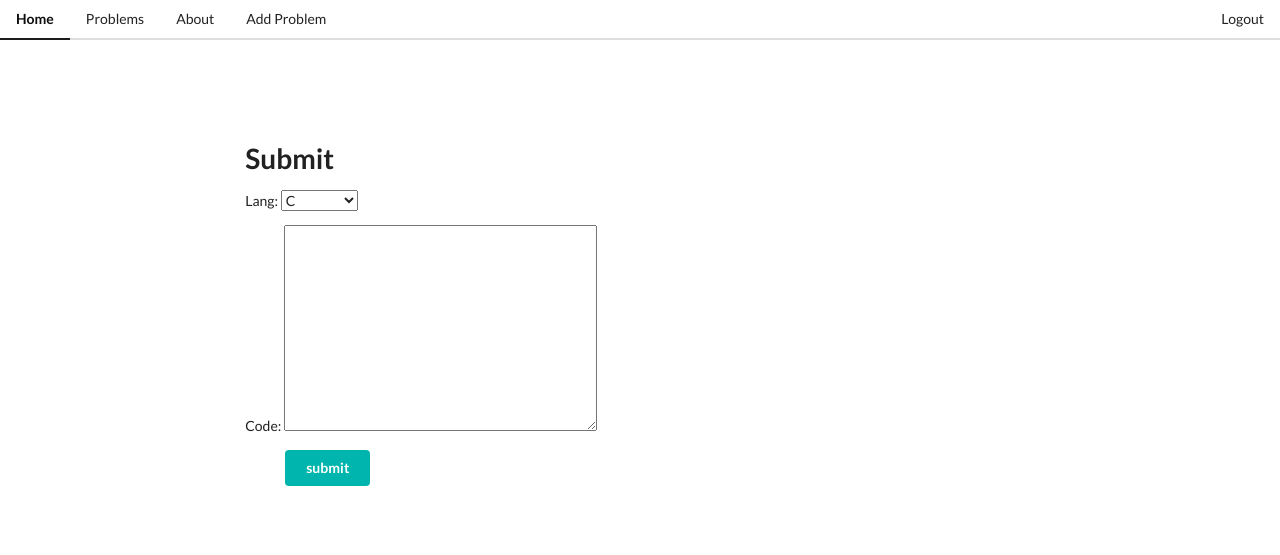
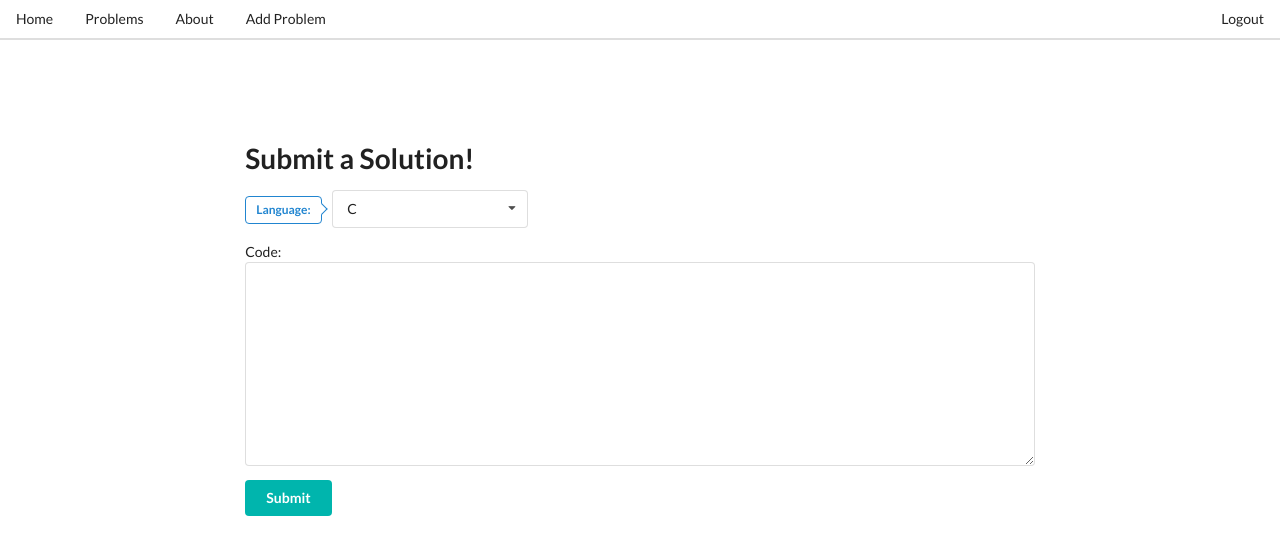
Before and after one commit to paramsingh/poj, a Django app: page /judge/submit/1 in a window 1280 px wide. Shown: the top 555 px of the page. Run offline with Django 3.2, Linux system fonts and the light colour scheme; a user stored in the database is signed in.

Commit message:
Edited submit page

```diff
--- a/templates/judge/all.html
+++ b/templates/judge/all.html
@@ -4,11 +4,11 @@
 <div class="ui middle aligned animated list" style="position: relative;top: 100px">
 {% for p in problems %}
   <div class="item">
-    <i class="terminal icon large" ></i>
+    <i class="rocket icon large" ></i>
     <div class="content">
       <div class="header">
       <p style="font-size: 23px">
-      	<a href="{{p.link}}">{{p.name}}</a>
+      	{{p.id}}. <a href="{{p.link}}">{{p.name}}</a>
       </p>
       </div>
     </div>
--- a/templates/judge/base.html
+++ b/templates/judge/base.html
@@ -14,7 +14,7 @@
 <body>
 <div>
 <div class="ui secondary pointing menu">
-  <a href='/judge' class="active item">
+  <a href='/judge' class="item">
     Home
   </a>
   <a class="item" href="/judge/problems">
--- a/templates/judge/submit.html
+++ b/templates/judge/submit.html
@@ -3,25 +3,13 @@
 {% block body_block %}
 <div style="position: relative;top: 100px">
 
-    <h1> Submit </h1>
+    <h1> Submit a Solution!</h1>
 
-    <form id="submit_form" method = "post" action = "/judge/submit/{{pid}}"
+   <form id="submit_form" method = "post" action = "/judge/submit/TEST" class="ui fluid form"
         enctype = "multipart/form-data">
         {% csrf_token %}
-        {{ sub_form.as_p }}
-       <div style="position: relative;left: 40px">
-               <input type = "submit" name = "submit" value = "submit" class="ui button teal">
-    	</div>
-    </form>
-
-
-{% endblock %}
-
-
-
- <form id="submit_form" method = "post" action = "/judge/submit/TEST"
-        enctype = "multipart/form-data">
-        <p><label for="id_lang">Lang:</label> <select id="id_lang" name="lang">
+        <p><label class="ui right pointing label basic blue">Language:</label>
+        <select id="id_lang" name="lang" class="ui dropdown" >
 			<option value="C">C</option>
 			<option value="CPP">C++</option>
 			<option value="JAVA">Java</option>
@@ -30,5 +18,13 @@
 		</select></p>
 <p><label for="id_code">Code:</label> <textarea cols="40" id="id_code" name="code" rows="10">
 </textarea></p>
-        <input type = "submit" name = "submit" value = "submit">
+<div style="position: relative;">
+        <input type = "submit" name = "submit" value = "Submit"  class="ui button teal">
+</div>
     </form>
+
+<script type="text/javascript">
+	$('#id_lang')
+	  .dropdown();
+</script>
+{% endblock %}
```
Also changed, not shown: db.sqlite3. Lines whose indentation alone changed are shown as unchanged.
